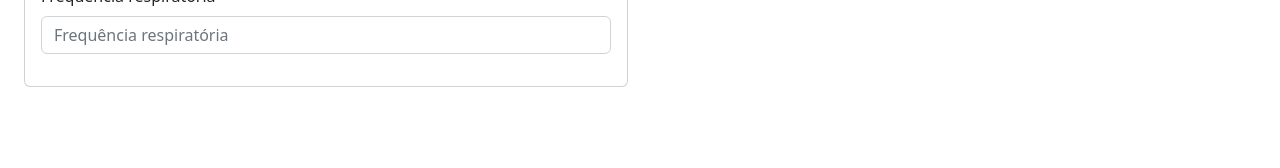
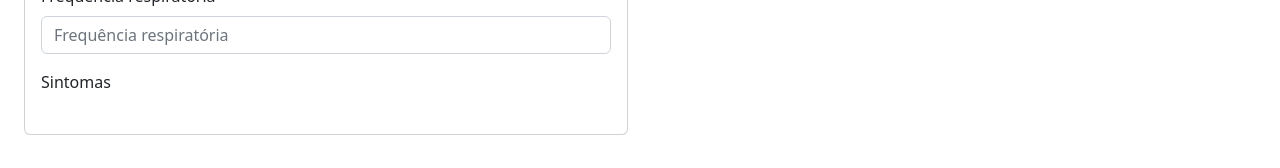
Before and after one commit to danielrosenosi/anchorage, a React (Create React App) app in the folder frontend/: page /attendance/1 in a window 1280 px wide. Shown: the part 327-495 px from the top of the page. Built offline with nearby package versions, Linux system fonts and the light colour scheme; no server answers.

Commit message:
feat: small adjustments

```diff
--- a/frontend/src/pages/Attendance/index.tsx
+++ b/frontend/src/pages/Attendance/index.tsx
@@ -55,7 +55,7 @@ export function Attendance() {
             <Row className="mb-3">
                 <Col md={12}>
                     <Card>
-                        <Card.Body className="pt-9 pb-3">
+                        <Card.Body>
                             <Row>
                                 <Col md="auto">
                                     <img
@@ -99,11 +99,27 @@ export function Attendance() {
                                         onChangeDiastolic={(value) => console.log(value.target.value)}
                                     />
                                 </Col>
+                            </Row>
 
+                            <Row>
                                 <Col md={12}>
                                     <RespirationFrequency
                                         onChange={(value) => console.log(value.target.value)}
                                     />
+                                </Col>
+                            </Row>
+
+                            <Row>
+                                <Col md={12}>
+                                    <Form.Group className="mb-3">
+                                        <Form.Label>Sintomas</Form.Label>
+
+                                        {/* <input
+                                            type="checkbox"
+                                            className="form-check-input"
+                                            id="fever"
+                                        /> */}
+                                    </Form.Group>
                                 </Col>
                             </Row>
                         </Card.Body>
```
Also changed, not shown: frontend/src/app/components/Symptoms/index.tsx (added, +8 -0 lines).
